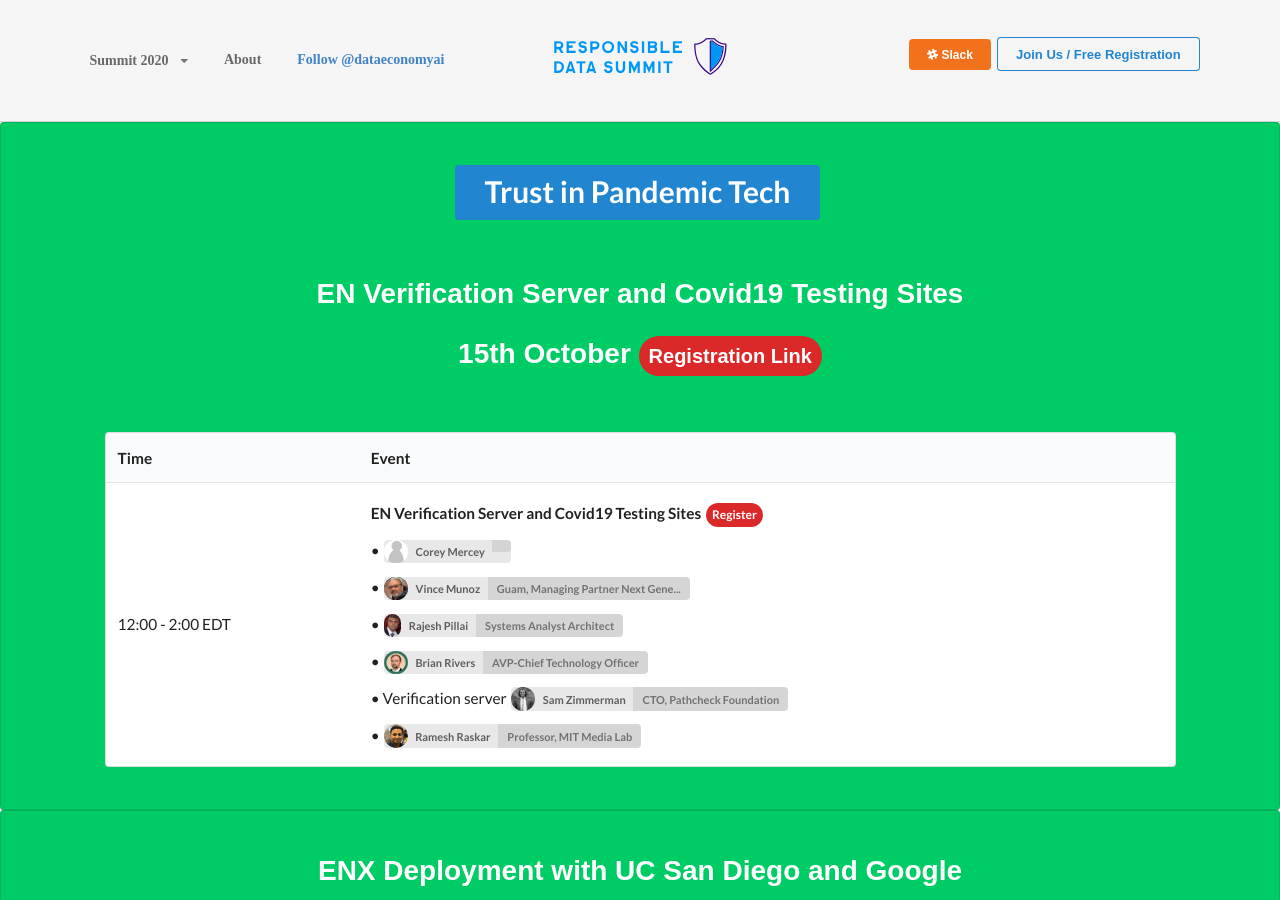
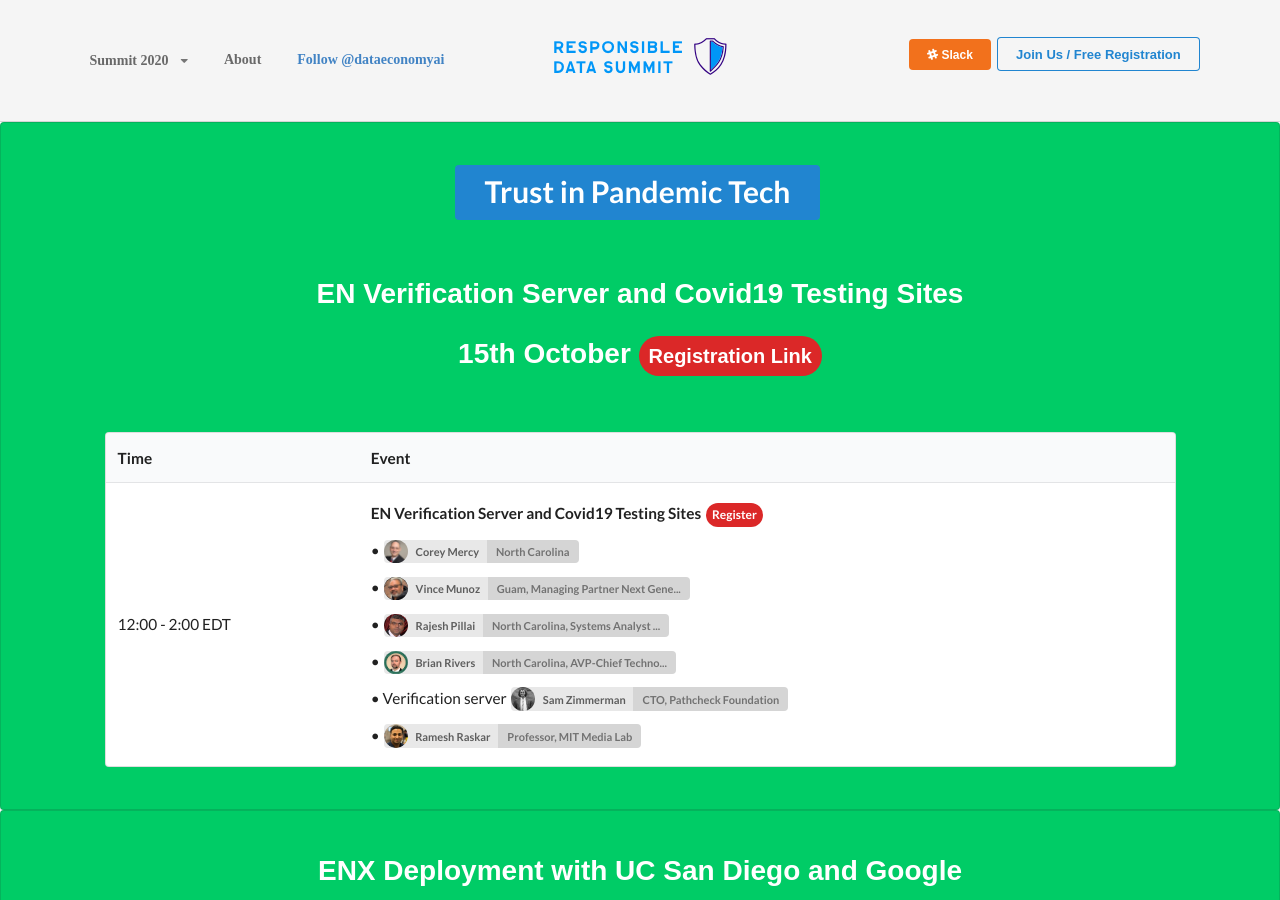
Before and after one commit to responsible-data-summit/events, a Jekyll site: the page built from agenda-0806.html, in a window 1280 px wide and 900 px high. Built offline with Jekyll 4.4.1, drawn with Linux system fonts in a browser that asks for light colours; some web fonts are replaced; comment, search, counter and statistics services are not loaded; some of the changed text lies outside the part shown.

Commit message:
fix nc folks

```diff
--- a/_data/agenda1015.yml
+++ b/_data/agenda1015.yml
@@ -3,7 +3,7 @@
     - title: "EN Verification Server and Covid19 Testing Sites"
       register: "https://mit.zoom.us/webinar/register/WN_BVJlUjN4SiOl8hq-iE2qdQ"
       speakers:
-        - name: Corey Mercey
+        - name: Corey Mercy
         - name: Vince Munoz
         - name: Rajesh Pillai
         - name: Brian Rivers
--- a/_data/speakers_trust.yml
+++ b/_data/speakers_trust.yml
@@ -139,12 +139,12 @@
 
 - name: Brian Rivers
   title: |
-    AVP-Chief Technology Officer
+    North Carolina, AVP-Chief Technology Officer
   avatar: brianrivers.jpg
 
 - name: Rajesh Pillai
   title: |
-    Systems Analyst Architect
+    North Carolina, Systems Analyst Architect
   avatar: rajeshpillai.jpg
 
 - name: Larus Jim
```
Also changed, not shown: assets/img/speakers/rajeshpillai.JPG (deleted), assets/img/speakers/rajeshpillai.jpg (added), assets/img/speakers/rajeshpillai.png (deleted).
